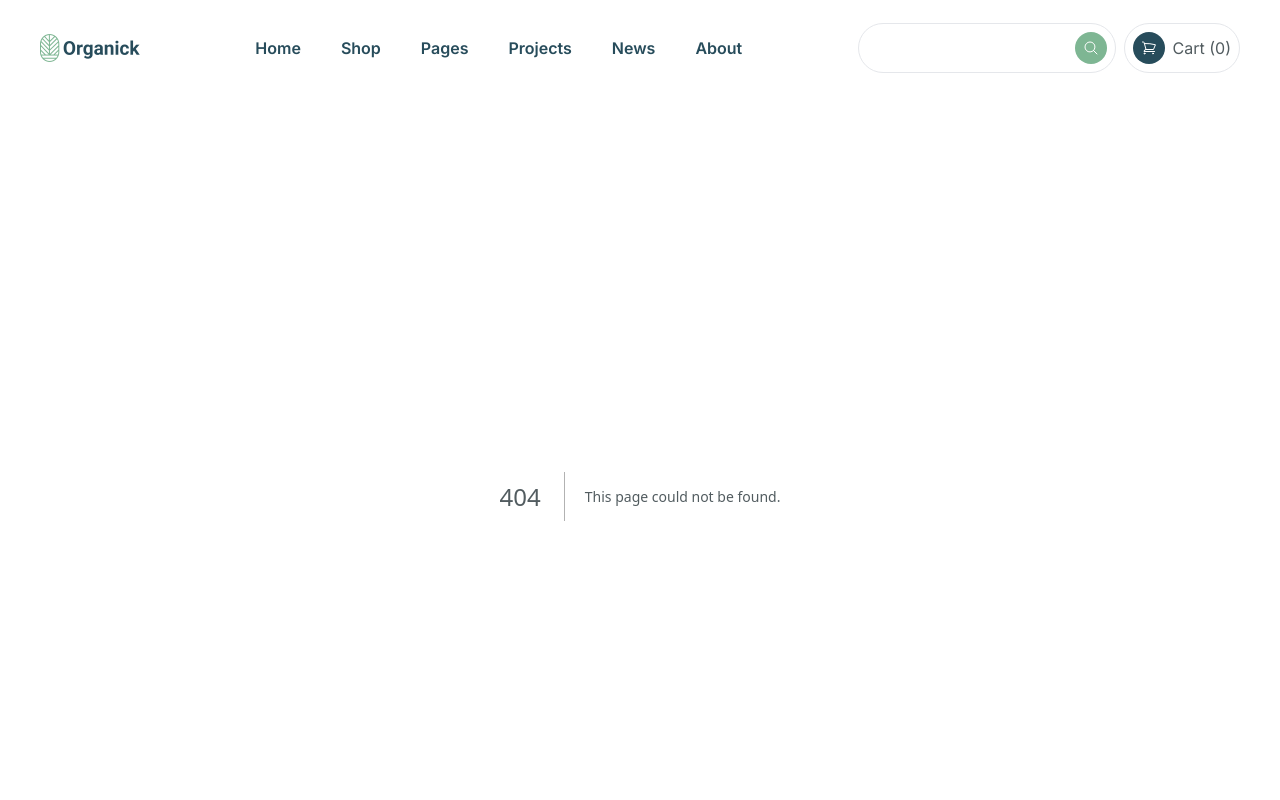
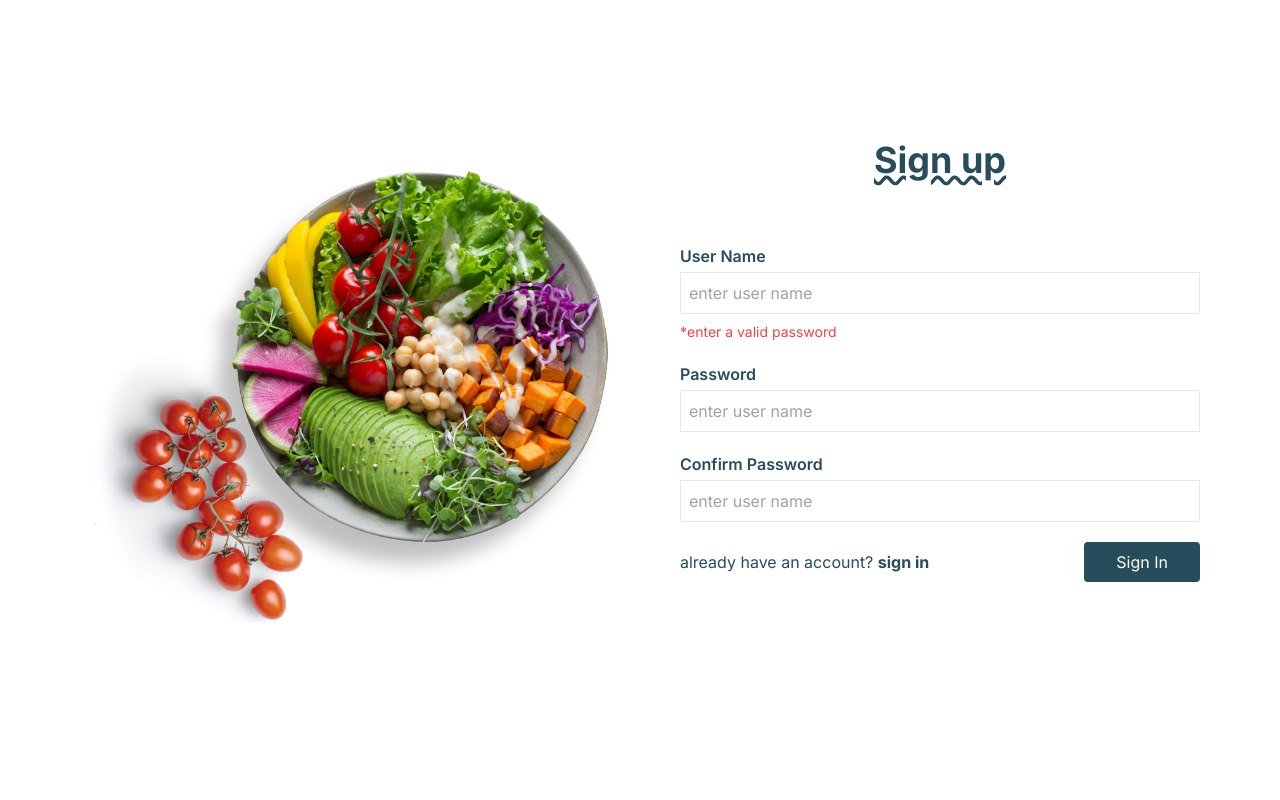
Before and after one commit to u-d-a-y-95/organick, a Next.js app: page /signup in a window 1280 px wide. Before the commit this address had no page. Shown: the top 800 px of the page. Built offline with nearby package versions, Linux system fonts and the light colour scheme.

Commit message:
design auth pages

```diff
--- /dev/null
+++ b/src/app/(auth)/layout.tsx
@@ -0,0 +1,16 @@
+export const metadata = {
+  title: "Create Next App",
+  description: "Generated by create next app",
+};
+
+export default function RootLayout({
+  children,
+}: {
+  children: React.ReactNode;
+}) {
+  return (
+    <section className="flex justify-center items-center h-screen">
+      {children}
+    </section>
+  );
+}
--- /dev/null
+++ b/src/app/(auth)/signin/page.tsx
@@ -0,0 +1,47 @@
+import Image from "next/image";
+import Link from "next/link";
+
+export default function SignIn() {
+  return (
+    <div className="flex  text-primary ">
+      <div className="hidden lg:block relative w-[600px] h-[600px] ">
+        <h2 className="text-2xl font-bold text-center"></h2>
+        <Image src="/img/about-banner-2.png" fill={true} alt="product" />
+      </div>
+      <div className="flex-1 sm:w-[600px] p-10 shadow-xl lg:shadow-none">
+        <div className="text-center text-4xl font-bold underline decoration-wavy">
+          Sign In
+        </div>
+        <div className="mt-16">
+          <div className="flex flex-col">
+            <label className="font-semibold mb-1">User Name</label>
+            <input placeholder="enter user name" className="border p-2" />
+            <span className="text-red-500 text-sm mt-2">
+              *enter a valid password
+            </span>
+          </div>
+          <div className="flex flex-col mt-5">
+            <label className="font-semibold mb-1 flex justify-between">
+              <span>Password</span>
+              <Link href="/forgotpassword">Forgot Password?</Link>
+            </label>
+            <input placeholder="enter user name" className="border p-2" />
+          </div>
+        </div>
+        <div className="mt-5 flex justify-between items-center">
+          <div>
+            <p>
+              Don&apos;t have an account?{" "}
+              <Link href="/signup">
+                <span className="font-bold">sign up</span>
+              </Link>
+            </p>
+          </div>
+          <button className="bg-primary border-none text-white px-8 py-2 rounded">
+            Sign In
+          </button>
+        </div>
+      </div>
+    </div>
+  );
+}
--- /dev/null
+++ b/src/app/(auth)/signup/page.tsx
@@ -0,0 +1,48 @@
+import Image from "next/image";
+import Link from "next/link";
+
+export default function SignIn() {
+  return (
+    <div className="flex  text-primary ">
+      <div className="hidden lg:block relative w-[600px] h-[600px] ">
+        <h2 className="text-2xl font-bold text-center"></h2>
+        <Image src="/img/about-banner-2.png" fill={true} alt="product" />
+      </div>
+      <div className="flex-1 sm:w-[600px] p-10 shadow-xl lg:shadow-none">
+        <div className="text-center text-4xl font-bold underline decoration-wavy">
+          Sign up
+        </div>
+        <div className="mt-16">
+          <div className="flex flex-col">
+            <label className="font-semibold mb-1">User Name</label>
+            <input placeholder="enter user name" className="border p-2" />
+            <span className="text-red-500 text-sm mt-2">
+              *enter a valid password
+            </span>
+          </div>
+          <div className="flex flex-col mt-5">
+            <label className="font-semibold mb-1 ">Password</label>
+            <input placeholder="enter user name" className="border p-2" />
+          </div>
+          <div className="flex flex-col mt-5">
+            <label className="font-semibold mb-1 ">Confirm Password</label>
+            <input placeholder="enter user name" className="border p-2" />
+          </div>
+        </div>
+        <div className="mt-5 flex justify-between items-center">
+          <div>
+            <p>
+              already have an account?{" "}
+              <Link href="/signin">
+                <span className="font-bold">sign in</span>
+              </Link>
+            </p>
+          </div>
+          <button className="bg-primary border-none text-white px-8 py-2 rounded">
+            Sign In
+          </button>
+        </div>
+      </div>
+    </div>
+  );
+}
--- /dev/null
+++ b/src/app/(main)/layout.tsx
@@ -0,0 +1,22 @@
+import Header from "@/components/layout/header";
+import "../globals.css";
+import Footer from "@/components/layout/footer";
+
+export const metadata = {
+  title: "Create Next App",
+  description: "Generated by create next app",
+};
+
+export default function RootLayout({
+  children,
+}: {
+  children: React.ReactNode;
+}) {
+  return (
+    <section>
+      <Header />
+      {children}
+      <Footer />
+    </section>
+  );
+}
--- a/src/app/shop/product/[id]/page.tsx
+++ b/src/app/(main)/shop/product/[id]/page.tsx
@@ -50,7 +50,7 @@ export default function Product() {
         </div>
       </div>
       <div className="container mx-auto my-20">
-        <FeatureProductBanner />
+        <FeatureProductBanner title="Related Products" />
       </div>
       <OfferBanner />
       <div className="container mx-auto my-20">
--- a/src/app/layout.tsx
+++ b/src/app/layout.tsx
@@ -1,7 +1,5 @@
-import Header from "@/components/layout/header";
 import "./globals.css";
 import { Inter } from "next/font/google";
-import Footer from "@/components/layout/footer";
 
 const inter = Inter({ subsets: ["latin"] });
 
@@ -18,9 +16,7 @@ export default function RootLayout({
   return (
     <html lang="en">
       <body className={`${inter.className} bg-white text-primary-dark`}>
-        <Header />
         {children}
-        <Footer />
       </body>
     </html>
   );
```
Also changed, not shown: src/app/(main)/about/page.tsx (renamed from src/app/about/page.tsx), src/app/(main)/page.tsx (renamed from src/app/page.tsx), src/app/(main)/shop/page.tsx (renamed from src/app/shop/page.tsx).
